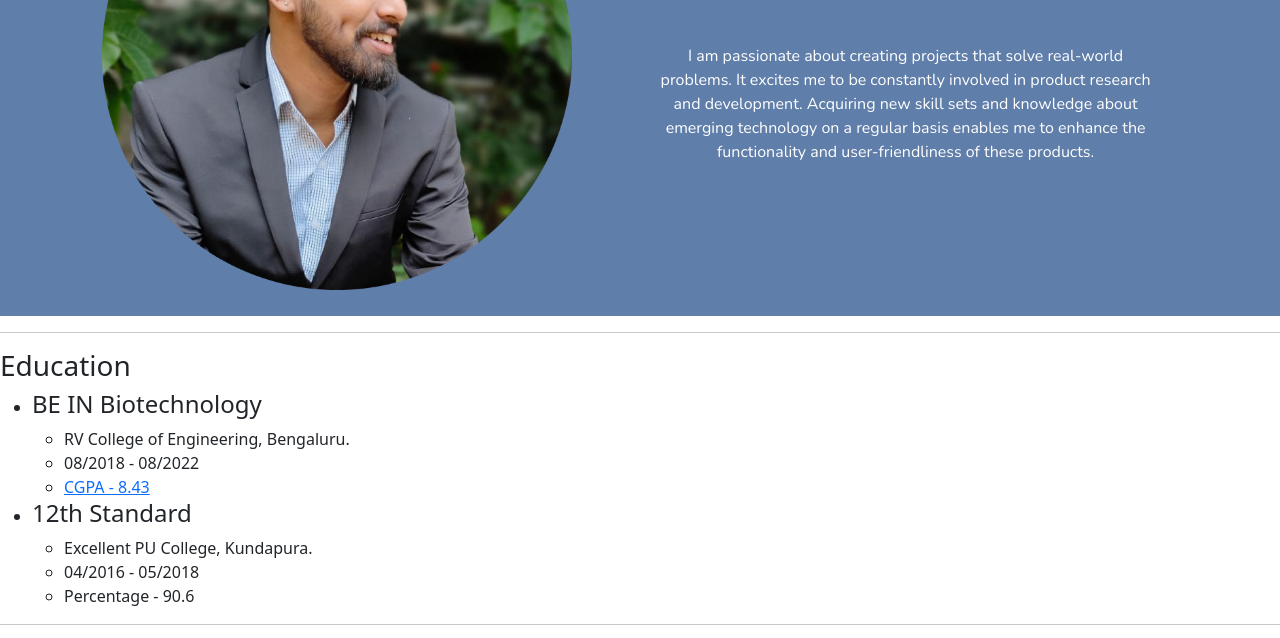
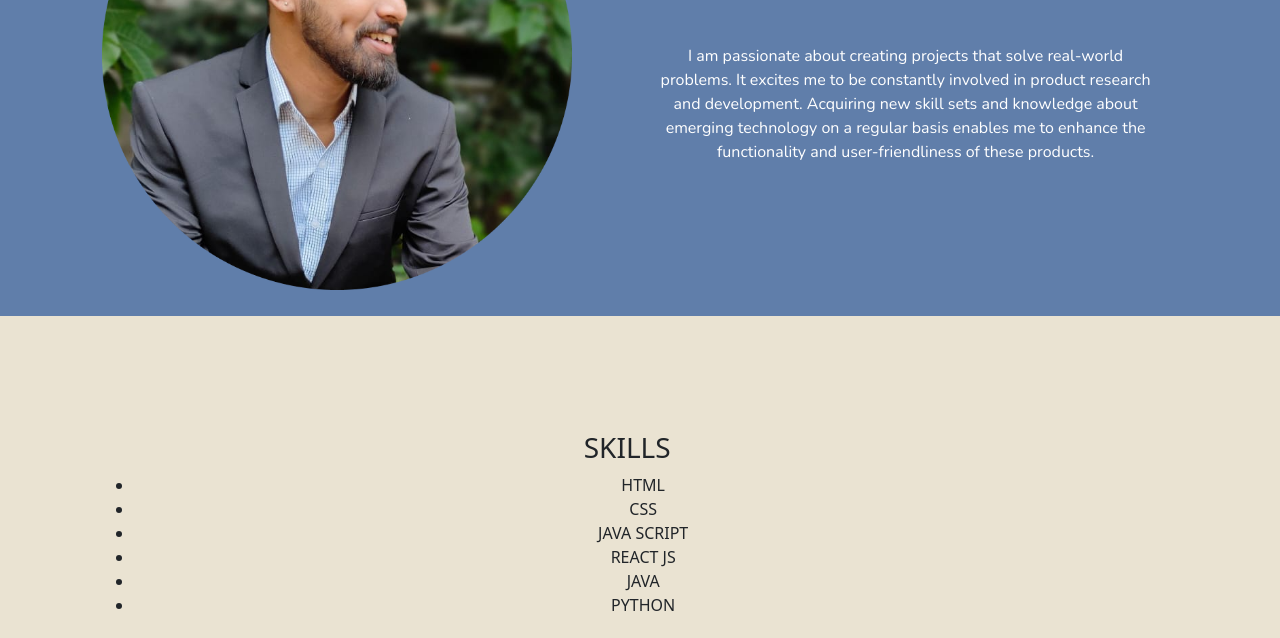
Before and after one commit to vinithmh/Portfolio-Website, a plain HTML site: page index.html in a window 1280 px wide. Shown: the part 295-933 px from the top of the page. Drawn offline with nearby package versions, Linux system fonts and the light colour scheme.

Commit message:
Title final

```diff
--- a/index.html
+++ b/index.html
@@ -4,24 +4,23 @@
 <head>
   <meta charset="utf-8">
   <title>Vinith M H Portfolio Website </title>
+
+  <!-- Google Fonts -->
   <link rel="preconnect" href="https://fonts.googleapis.com">
   <link rel="preconnect" href="https://fonts.gstatic.com" crossorigin>
   <link href="https://fonts.googleapis.com/css2?family=Nunito&family=Roboto+Slab&display=swap" rel="stylesheet">
+
+  <!-- CSS stylesheet -->
   <link href="https://cdn.jsdelivr.net/npm/bootstrap@5.2.3/dist/css/bootstrap.min.css" rel="stylesheet" integrity="sha384-rbsA2VBKQhggwzxH7pPCaAqO46MgnOM80zW1RWuH61DGLwZJEdK2Kadq2F9CUG65" crossorigin="anonymous">
   <link rel="stylesheet" href="styles.css">
+
 </head>
 
 <body>
   <section class="title_sec" id="title">
-
-
-
     <!-- Nav Bar -->
 
     <nav class="navbar navbar default navbar-expand-md navbar-dark fixed-top">
-
-
-
       <a class="navbar-brand" href="">PROGRAMMER VINITH</a>
       <button class="navbar-toggler" type="button" data-bs-toggle="collapse" data-bs-target="#navbarTogglerPortfolio" aria-controls="navbarTogglerPortfolio" aria-expanded="false" aria-label="Toggle navigation">
         <span class="navbar-toggler-icon"></span>
@@ -48,11 +47,9 @@
     </nav>
 
     <!-- Title -->
+
     <div class="container-fluid">
-
-
       <div class="row">
-
         <div class="proimage col-md-6">
           <img class="proimg" src="images/profile_image.png" alt="Vinith Profile Image">
         </div>
@@ -64,47 +61,27 @@
             Acquiring new skill sets and knowledge about emerging technology on a regular
             basis enables me to enhance the functionality and user-friendliness of these products.</p>
         </div>
-
-
       </div>
     </div>
   </section>
 
-  <hr>
-  <h3>Education</h3>
+  <!-- Skillset -->
+
+  <section class="skills_sec" id="skillset">
+    <div class="container-fluid">
+      <h3>SKILLS</h3>
       <ul>
-    <li>
-      <h4>BE IN Biotechnology</h4>
-    </li>
-    <ul>
-      <li>RV College of Engineering, Bengaluru.</li>
-    </ul>
-    <ul>
-      <li>08/2018 - 08/2022</li>
-      <li><a href="https://drive.google.com/file/d/1batQowFur1R0J2IpC3MBmiJs9T5aIE7S/view?usp=share_link">CGPA - 8.43</a></li>
-    </ul>
-    <li>
-      <h4>12th Standard</h4>
-    </li>
-    <ul>
-      <li>Excellent PU College, Kundapura.</li>
-    </ul>
-    <ul>
-      <li>04/2016 - 05/2018</li>
-      <li>Percentage - 90.6</li>
-    </ul>
-  </ul>
-  <hr>
-  <h3>SKILLS</h3>
-  <ol>
         <li>HTML</li>
         <li>CSS</li>
         <li>JAVA SCRIPT</li>
         <li>REACT JS</li>
         <li>JAVA</li>
         <li>PYTHON</li>
+      </ul>
+    </div>
+  </section>
 
-  </ol>
+
   <hr>
   <h3>Personal projects</h3>
   <table>
--- a/styles.css
+++ b/styles.css
@@ -50,3 +50,7 @@ p {
 .proimage{
   padding-right: 135px;
 }
+
+.skills_sec{
+  background-color: #EAE3D2;
+}
```
Lines whose indentation alone changed are shown as unchanged.
